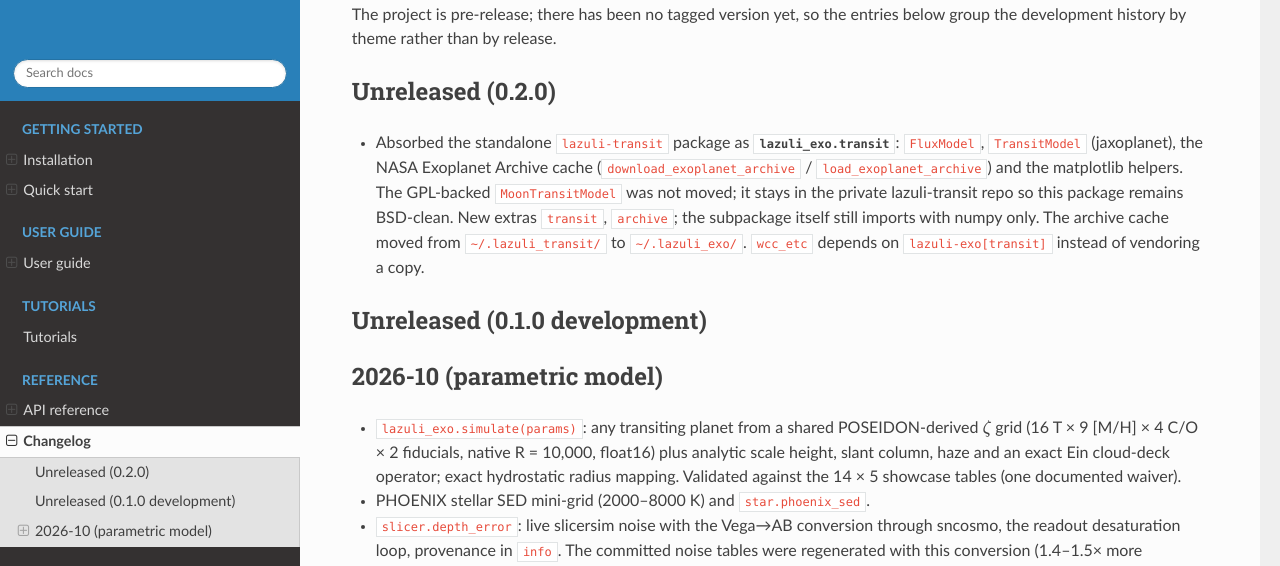
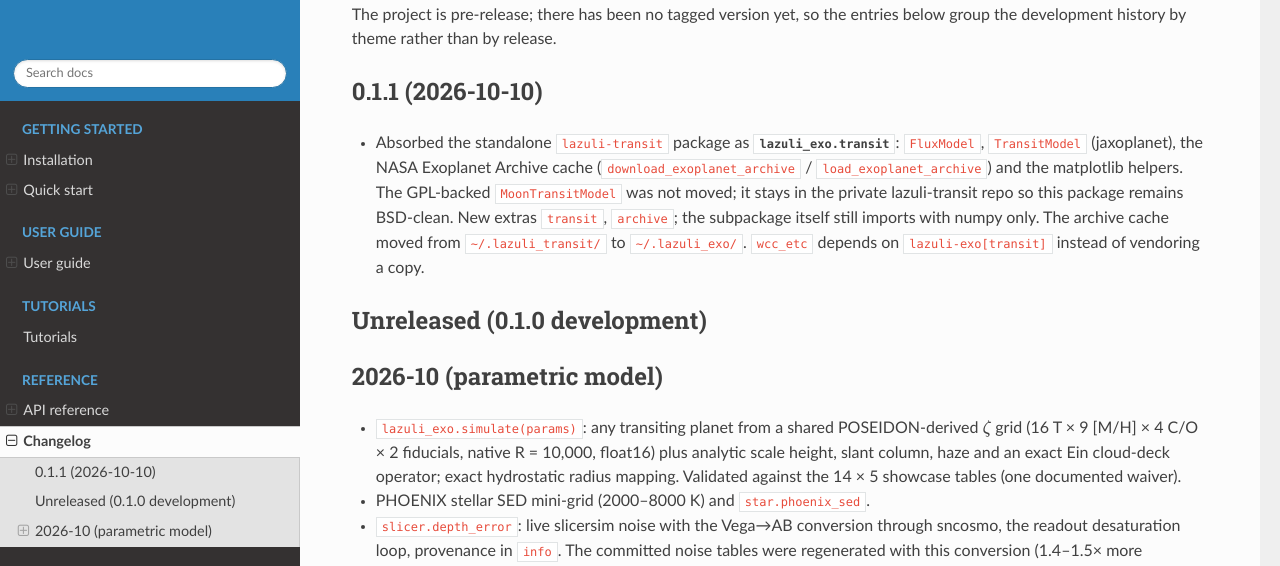
Before and after one commit to schmidt-observatories/lazuli-exo, a Sphinx documentation site: the page built from docs/sphinx/changelog.rst, in a window 1280 px wide and 900 px high. Shown: the part 157-723 px from the top of the window. Built offline with Sphinx 7.4.7 and the Read the Docs theme 3.1.0, drawn with Linux system fonts in a browser that asks for light colours; pages that are not in the unit, such as notebooks, are missing from menus.

Commit message:
chore: release as 0.1.1
Co-Authored-By: Claude Fable 5.1 <noreply@anthropic.com>

```diff
--- a/docs/sphinx/changelog.rst
+++ b/docs/sphinx/changelog.rst
@@ -4,7 +4,7 @@ Changelog
 The project is pre-release; there has been no tagged version yet, so the
 entries below group the development history by theme rather than by release.
 
-Unreleased (0.2.0)
+0.1.1 (2026-10-10)
 ------------------
 
 - Absorbed the standalone ``lazuli-transit`` package as
--- a/pyproject.toml
+++ b/pyproject.toml
@@ -4,7 +4,7 @@ build-backend = "setuptools.build_meta"
 
 [project]
 name = "lazuli-exo"
-version = "0.2.0"
+version = "0.1.1"
 description = "Lazuli IFS exoplanet transmission spectroscopy simulator (lookup-table runtime)"
 license = { text = "BSD-3-Clause" }
 requires-python = ">=3.10"
```
